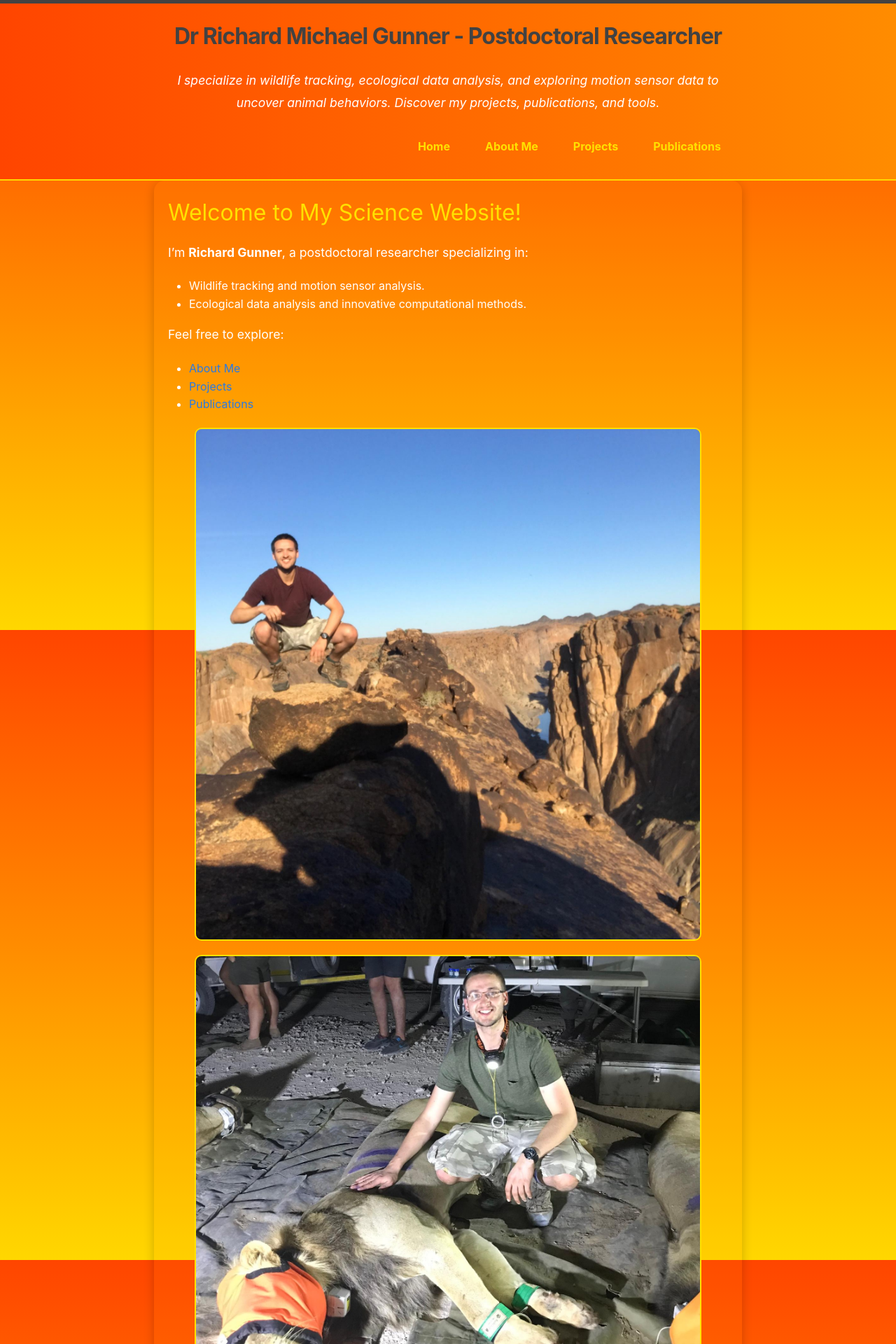
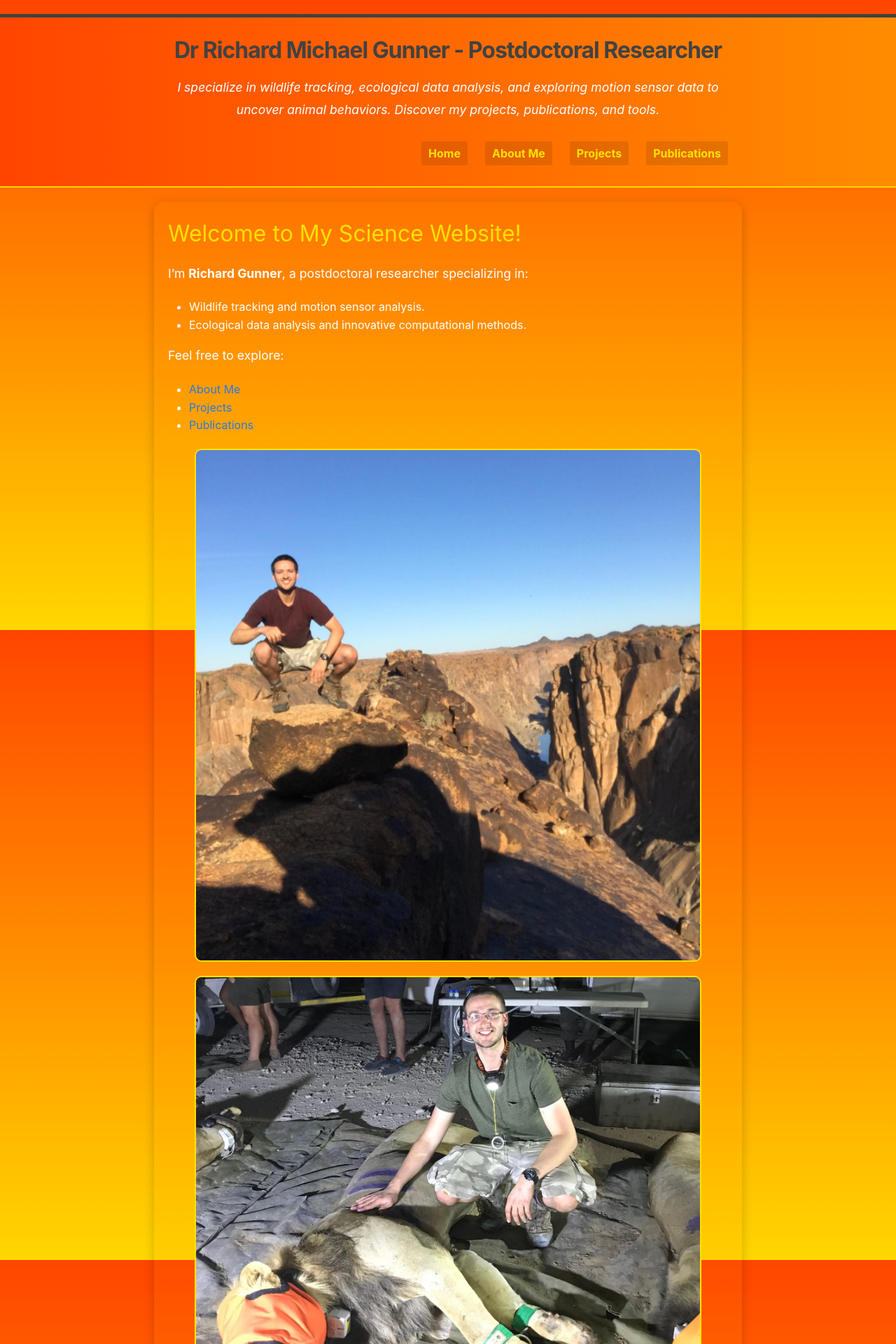
Before and after one commit to Richard6195/my-website, a Jekyll site: the page built from index.md, in a window 1280 px wide. Shown: the top 1920 px of the page at 70% size. Built offline with Jekyll 4.4.1, drawn with Linux system fonts in a browser that asks for light colours.

```diff
--- a/_sass/minima/_custom.scss
+++ b/_sass/minima/_custom.scss
@@ -12,42 +12,44 @@ body {
 /* Header Styling */
 .site-header {
   text-align: center;
-  padding: 20px 0; /* Add padding to prevent overlap */
-  background: linear-gradient(to right, #FF4500, #FF8C00);
+  margin: 20px 0;
+  padding: 20px 0;
+  background: linear-gradient(to right, #FF4500, #FF8C00); /* Deep orange sunset */
   color: #fff;
-  border-bottom: 2px solid #FFD700;
+  border-bottom: 2px solid #FFD700; /* Highlight border */
 }
 
 .site-header .site-title {
   font-size: 2rem;
   font-weight: bold;
-  margin-bottom: 10px; /* Add space below title */
+  margin-bottom: 10px;
 }
 
 .site-header .site-description {
   font-size: 1.1rem;
   font-style: italic;
-  margin-top: 20px; /* Add space above description */
+  margin-top: 10px;
 }
 
 /* Navigation Styling */
 .site-nav {
   display: flex;
   justify-content: center;
-  gap: 10px;
-  flex-wrap: wrap;
-  padding: 10px 0; /* Add vertical padding to separate nav bar */
-  background-color: transparent; /* Remove any white background */
+  gap: 5px;
+  flex-wrap: wrap; /* Allows links to move to the next line if needed */
+  margin-top: 10px;
+  margin-bottom: 10px;
+  color: #ffffff;
 }
 
 .site-nav .page-link {
   text-decoration: none;
-  color: #ffe100;
+  color: #ffe100; /* Gold links */
   font-weight: bold;
-  padding: 5px 10px;
-  border-radius: 5px; /* Optional: Rounded corners */
+  padding: 5px 10px; /* Add padding for better touch interaction */
+  border-radius: 3px; /* Optional: Rounded corners */
+  background-color: rgba(0, 0, 0, 0.1); /* Optional link background */
 }
-
 
 .site-nav .page-link:hover {
   text-decoration: underline;
@@ -130,16 +132,15 @@ img, video {
   box-shadow: 0 4px 6px rgba(0, 0, 0, 0.1);
 }
 
-/* Mobile-Specific Adjustments */
 @media screen and (max-width: 768px) {
   .image-row img, .video-row video {
     max-width: 100%;
   }
+}
+
+/* Responsive Styling for Mobile Screens */
+@media screen and (max-width: 768px) {
   .site-header {
-    padding: 10px 10px; /* Add extra padding for mobile screens */
-  }
-  .site-nav .page-link {
-    padding: 30px; /* Increase padding for touch targets */
-    font-size: 1rem; /* Adjust font size for readability */
+    padding: 10px 0; /* Adjust header padding for smaller screens */
   }
 }
```
